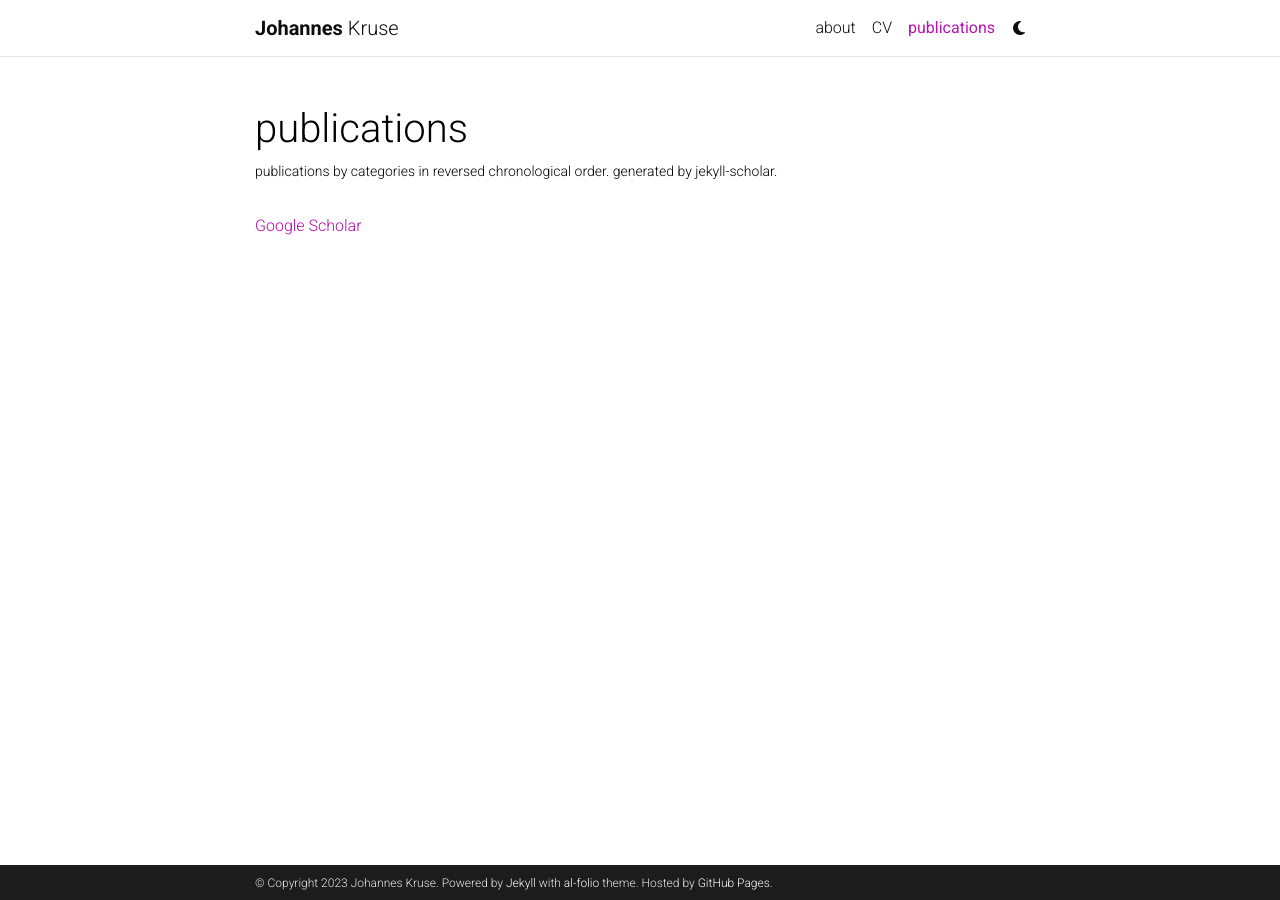
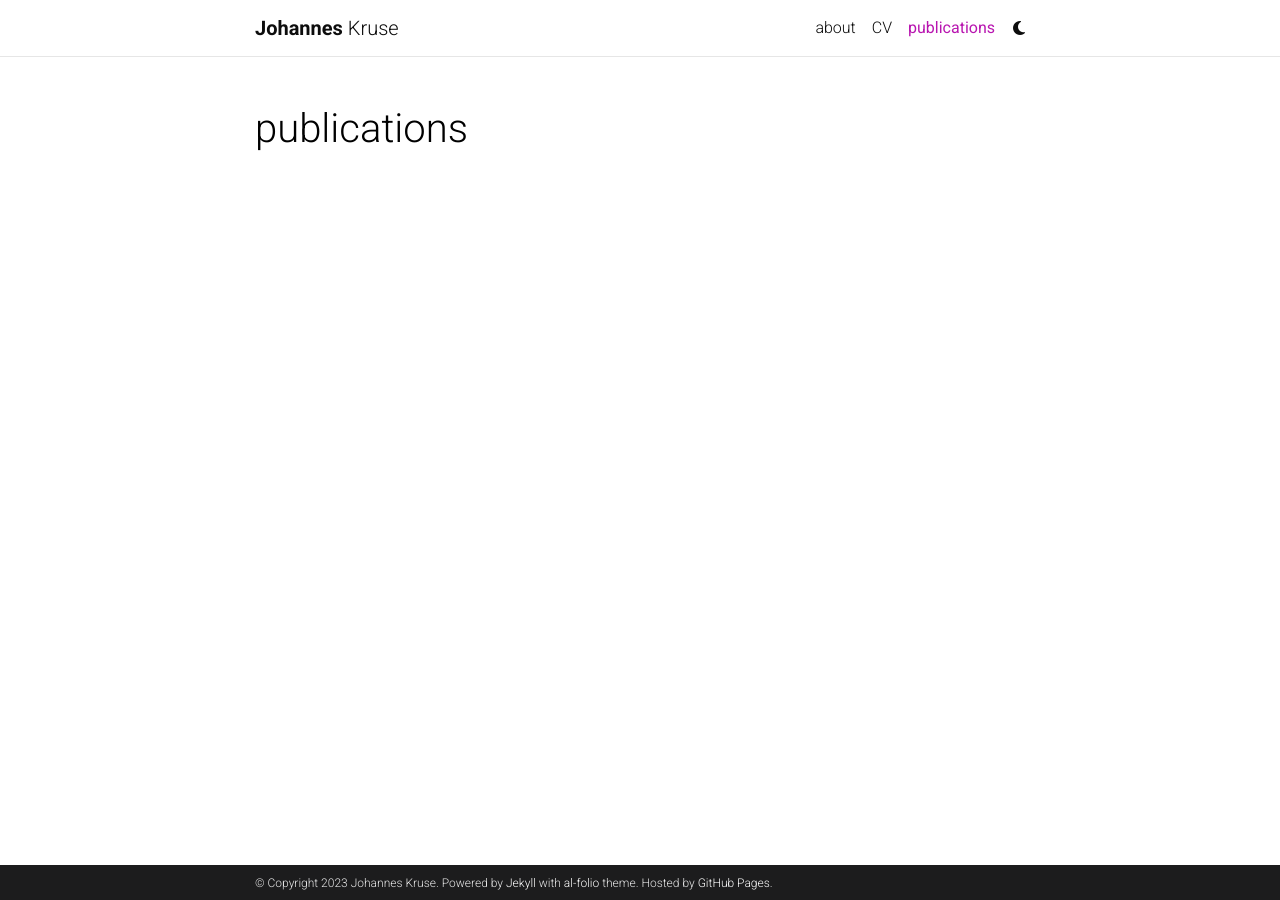
Before and after one commit to johanneskruse/johanneskruse.github.io, a Jekyll site: the page built from _pages/2_publications.md, in a window 1280 px wide. Built offline with Jekyll 4.4.1, drawn with Linux system fonts in a browser that asks for light colours; comment, search, counter and statistics services are not loaded; a style sheet for code colours, icons or effects is not loaded; some of the changed lines change nothing that is shown.

Commit message:
remove a bit

```diff
--- a/_pages/2_publications.md
+++ b/_pages/2_publications.md
@@ -2,7 +2,7 @@
 layout: page
 permalink: /publications/
 title: publications
-description: publications by categories in reversed chronological order. generated by jekyll-scholar.
+# description: publications by categories in reversed chronological order. generated by jekyll-scholar.
 nav: true
 nav_order: 2
 ---
@@ -16,6 +16,6 @@
 
 </div> -->
 
-[Google Scholar](https://scholar.google.com/citations?user=N_zRKd8AAAAJ&hl=en)
+<!-- [Google Scholar](https://scholar.google.com/citations?user=N_zRKd8AAAAJ&hl=en) -->
 
 <!-- [ResearchGate](), [DBLP](), [Semantic Scholar](https://www.semanticscholar.org/author/Olivier-Jeunen/52628148) -->
```
